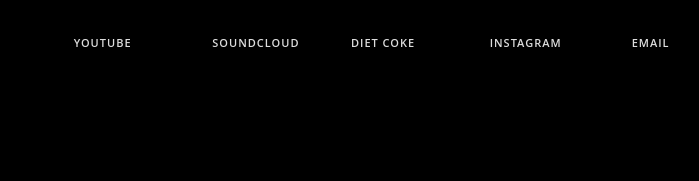
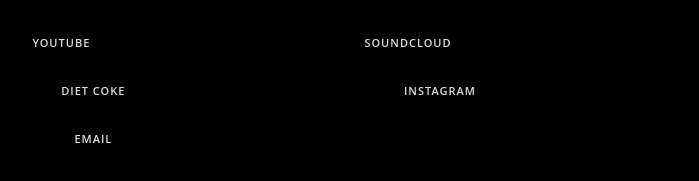
Before and after one commit to mrsmeeyahwallace/mrsmeeyahwallace.github.io, a plain HTML site: page index.html in a window 1280 px wide. Shown: the part 435-616 px from the top of the page, without its empty margins (336-1035 px from the left). Drawn offline with Linux system fonts and the light colour scheme; a web font is replaced by a local one.

Commit message:
Update index.html

```diff
--- a/index.html
+++ b/index.html
@@ -64,13 +64,11 @@
 
     <div class="container">
 
-      <div class="two columns"><a class="button button-primary" href=""></a></div>
-      <div class="two columns"><a class="button button-primary" href="https://www.youtube.com/channel/UC-qCutSZirsUSRhv82NNMmQ">youtube</a></div>
-      <div class="two columns"><a class="button button-primary" href="https://soundcloud.com/mrsmeeyahwallace">soundcloud</a></div>
-      <div class="two columns"><a class="button button-primary" href="https://mrsmeeyahwallace.bandcamp.com/">diet coke</a></div>
-      <div class="two columns"><a class="button button-primary" href="http://www.instagram.com/mrsmeeyahwallace">instagram</a></div>
-      <div class="two columns"><a class="button button-primary" href="mailto:mrsmeeyahwallace@gmail.com">email</a></div>
-      <div class="two columns"><a class="button button-primary" href=""></a></div>
+      <div class="five columns"><a class="button button-primary" href="https://www.youtube.com/channel/UC-qCutSZirsUSRhv82NNMmQ">youtube</a></div>
+      <div class="five columns"><a class="button button-primary" href="https://soundcloud.com/mrsmeeyahwallace">soundcloud</a></div>
+      <div class="five columns"><a class="button button-primary" href="https://mrsmeeyahwallace.bandcamp.com/">diet coke</a></div>
+      <div class="five columns"><a class="button button-primary" href="http://www.instagram.com/mrsmeeyahwallace">instagram</a></div>
+      <div class="five columns"><a class="button button-primary" href="mailto:mrsmeeyahwallace@gmail.com">email</a></div>
 
     </div>
 
```
